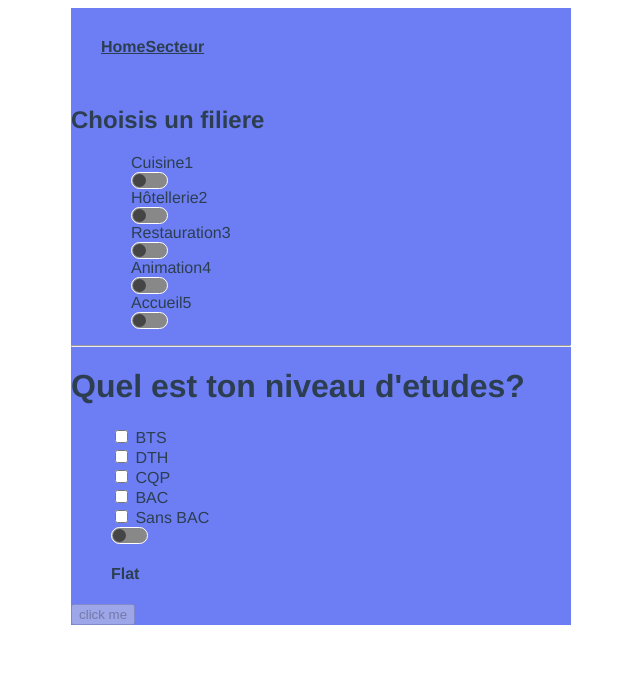
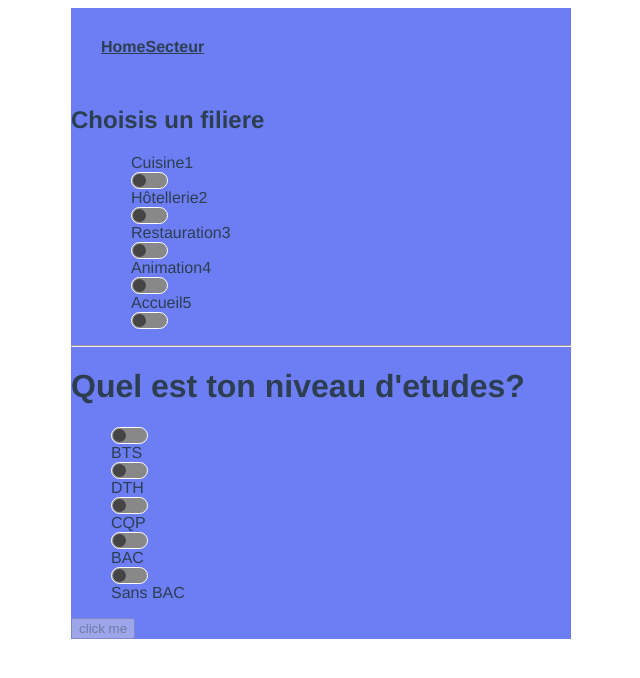
Before and after one commit to Skobraf/Career-meeting, a Vue app: page /secteur/1 in a window 1280 px wide. Shown: the top 678 px of the page, without its empty margins (319-959 px from the left). Built offline with nearby package versions, Linux system fonts and the light colour scheme.

Commit message:
added toggle to checkbox

```diff
--- a/src/views/Metier.vue
+++ b/src/views/Metier.vue
@@ -23,23 +23,17 @@
         <div class="etude-list">
             <h1>Quel est ton niveau d'etudes?</h1>
             <ul>
-                <li v-for="diplome in diplomes">
-                    <label class="switch">
+                <li v-for="diplome,index in diplomes">
                         <input
                             type="checkbox"
                            v-bind:value="diplome.nameDiplome"
                            v-model="etudeChecked"
+                           class='tgl tgl-flat'
+                           :id="diplome.nameDiplome"
                         >
-                        <span class="slider round"></span>
-                    </label>
+                        <label class='tgl-btn' :for='diplome.nameDiplome'></label>
                     {{ diplome.nameDiplome }}
                 </li>
-
-    <input class='tgl tgl-flat' id='cb4' type='checkbox'>
-    <label class='tgl-btn' for='cb4'></label>
-    <label class='tgl-btn' for='cb4'>
-      <h4>Flat</h4>
-    </label>
             </ul>
         </div>
         <button @click="handleClick" :disabled="etudeChecked.length == 0 || filiereChecked == ''">click me</button>
```
